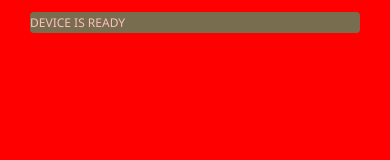
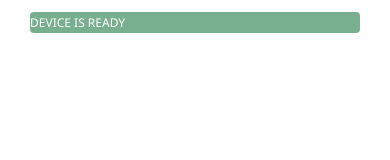
Before and after one commit to OnBlur/Broemm, a website: page BroemmVS/BroemmVS/www/index.html in a window 390 px wide. Drawn offline with Linux system fonts and the light colour scheme; some packages are replaced by stand-ins of ours.

Commit message:
v0.0.4 -Changed background-color to white

```diff
--- a/BroemmVS/BroemmVS/www/css/index.css
+++ b/BroemmVS/BroemmVS/www/css/index.css
@@ -6,7 +6,7 @@ body {
     -webkit-touch-callout: none;
     -webkit-text-size-adjust: none;
     -webkit-user-select: none;
-    background-color: #ff0000;
+    background-color: white;
     /*background-image:linear-gradient(top, #A7A7A7 0%, #E4E4E4 51%);
     background-image:-webkit-linear-gradient(top, #A7A7A7 0%, #E4E4E4 51%);
     background-image:-ms-linear-gradient(top, #A7A7A7 0%, #E4E4E4 51%);
```
